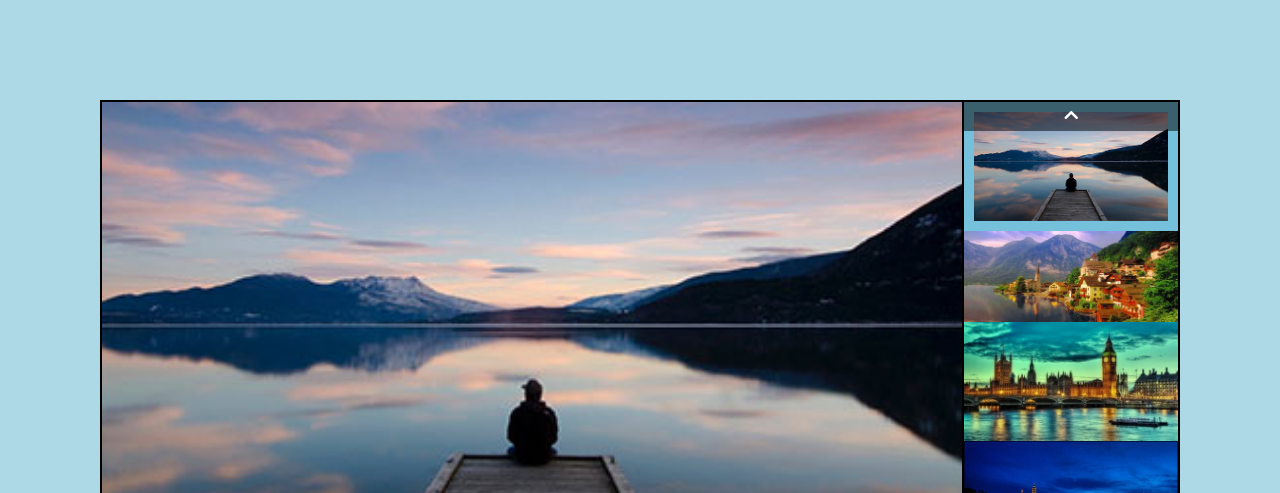
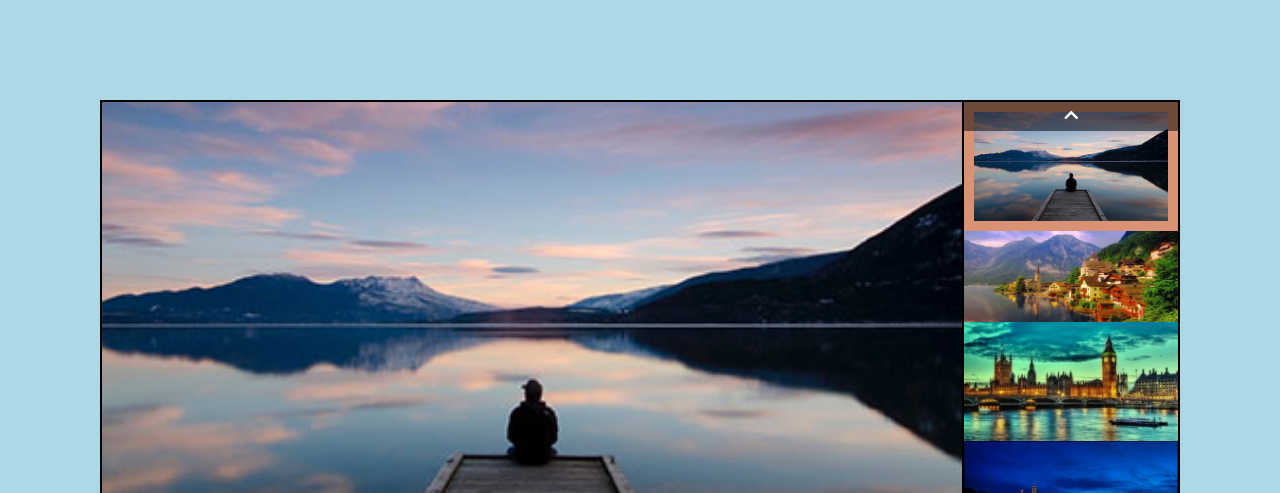
Before and after one commit to GiulianoPrimavera/js-array-carousel, a plain HTML site: page index.html in a window 1280 px wide. Shown: the top 493 px of the page. Drawn offline with Linux system fonts and the light colour scheme.

Commit message:
changes color of the highlighted class

```diff
--- a/css/style.css
+++ b/css/style.css
@@ -88,5 +88,5 @@ img.display_block{
 
 /** creo la classe per evidenziare le immagini della lista laterale */
 .highlighted{
-    border: 10px solid rgb(117, 192, 218);
+    border: 10px solid rgb(218, 146, 117);
 }
```
